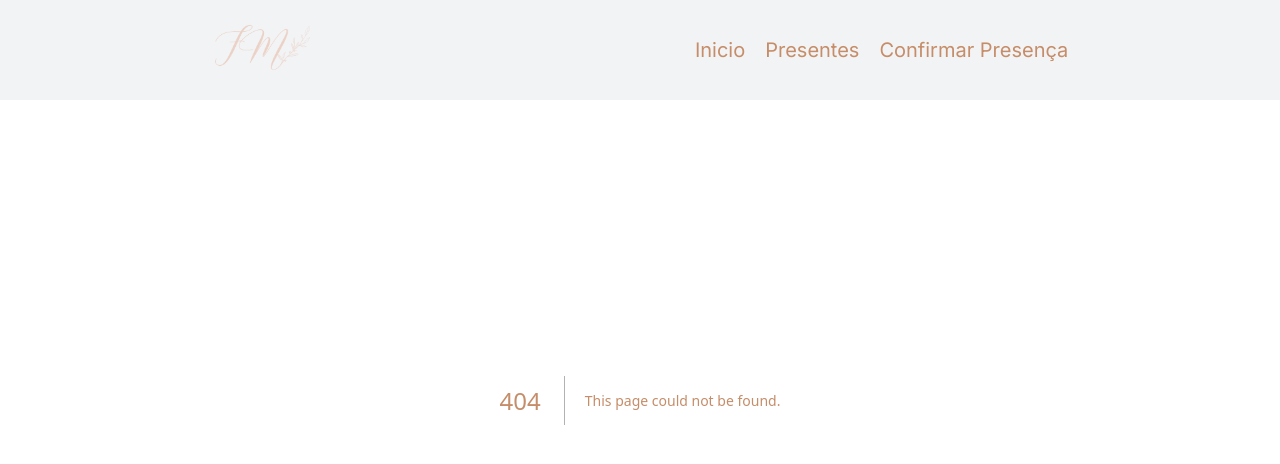
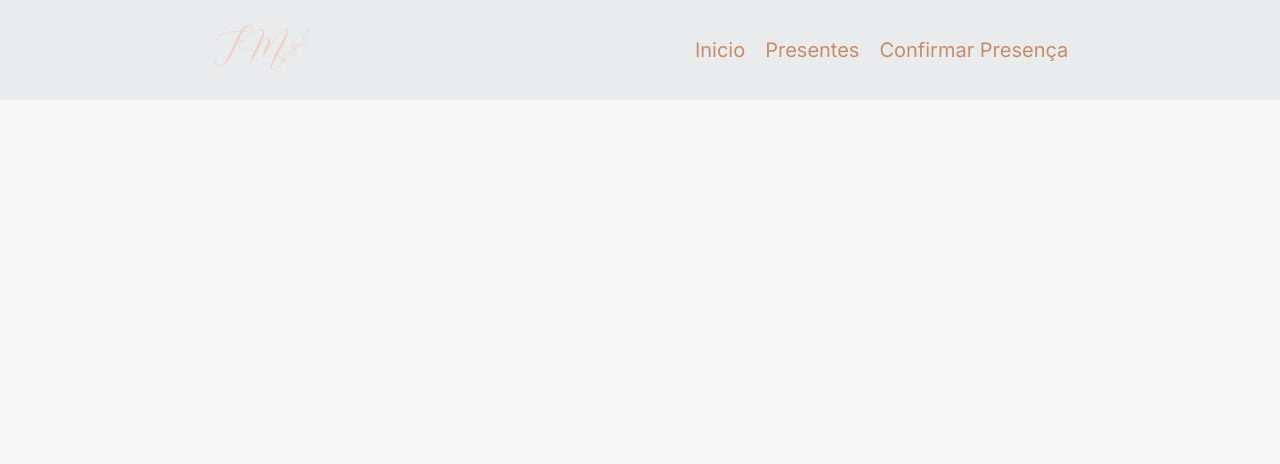
Before and after one commit to lucasfranchini/Wedding, a Next.js app: page /confirm in a window 1280 px wide. Before the commit this address had no page. Shown: the top 464 px of the page. Built offline with nearby package versions, Linux system fonts and the light colour scheme.

Commit message:
feat: start confirmation page

```diff
--- /dev/null
+++ b/src/app/confirm/layout.tsx
@@ -0,0 +1,12 @@
+export const metadata = {
+  title: "Confirmar Presença",
+  description: "Confirmar presença no Casamento de Fabio e Martha",
+};
+
+export default function GiftsLayou({
+  children,
+}: {
+  children: React.ReactNode;
+}) {
+  return <div>{children}</div>;
+}
--- /dev/null
+++ b/src/app/confirm/page.tsx
@@ -0,0 +1,9 @@
+import { NextPage } from "next";
+
+const ConfirmPage: NextPage = () => {
+  return (
+    <div className="flex flex-col items-center h-screen w-full bg-[#f7f7f7] font-mont pb-20"></div>
+  );
+};
+
+export default ConfirmPage;
```
